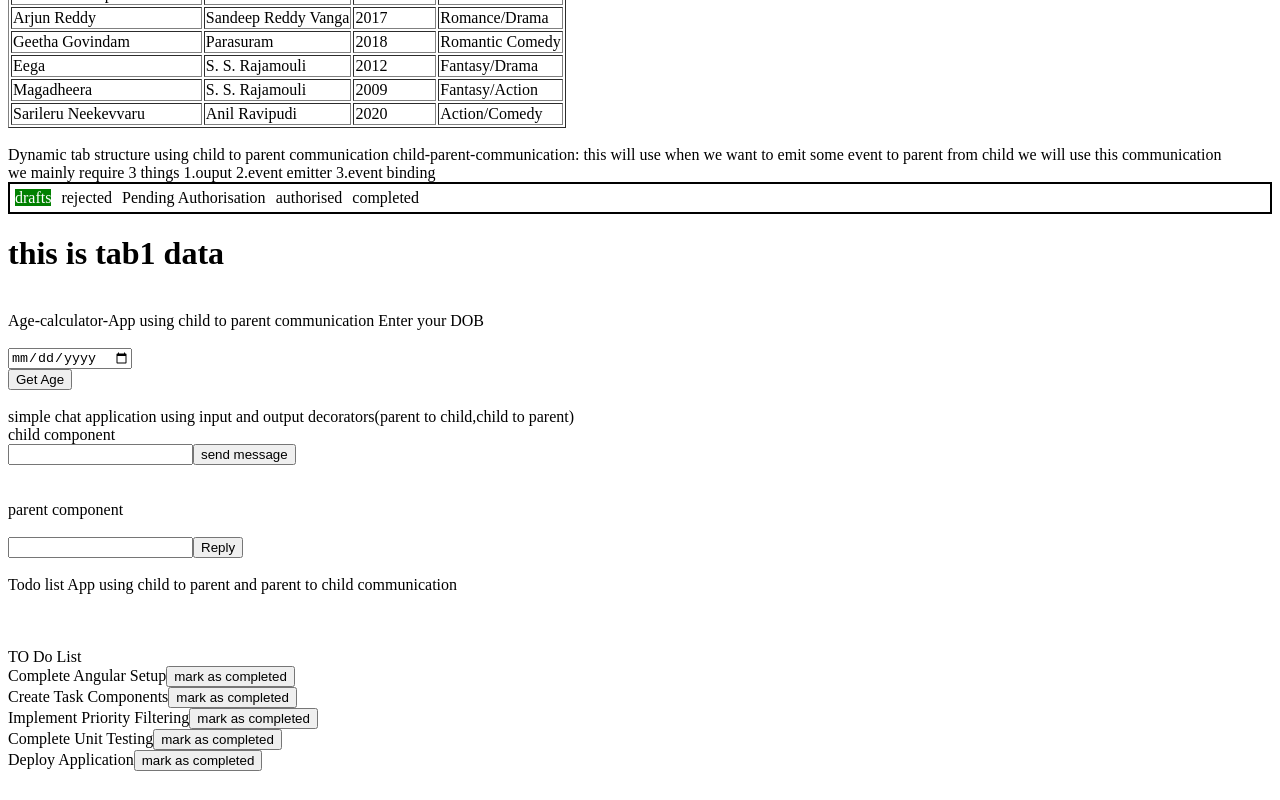
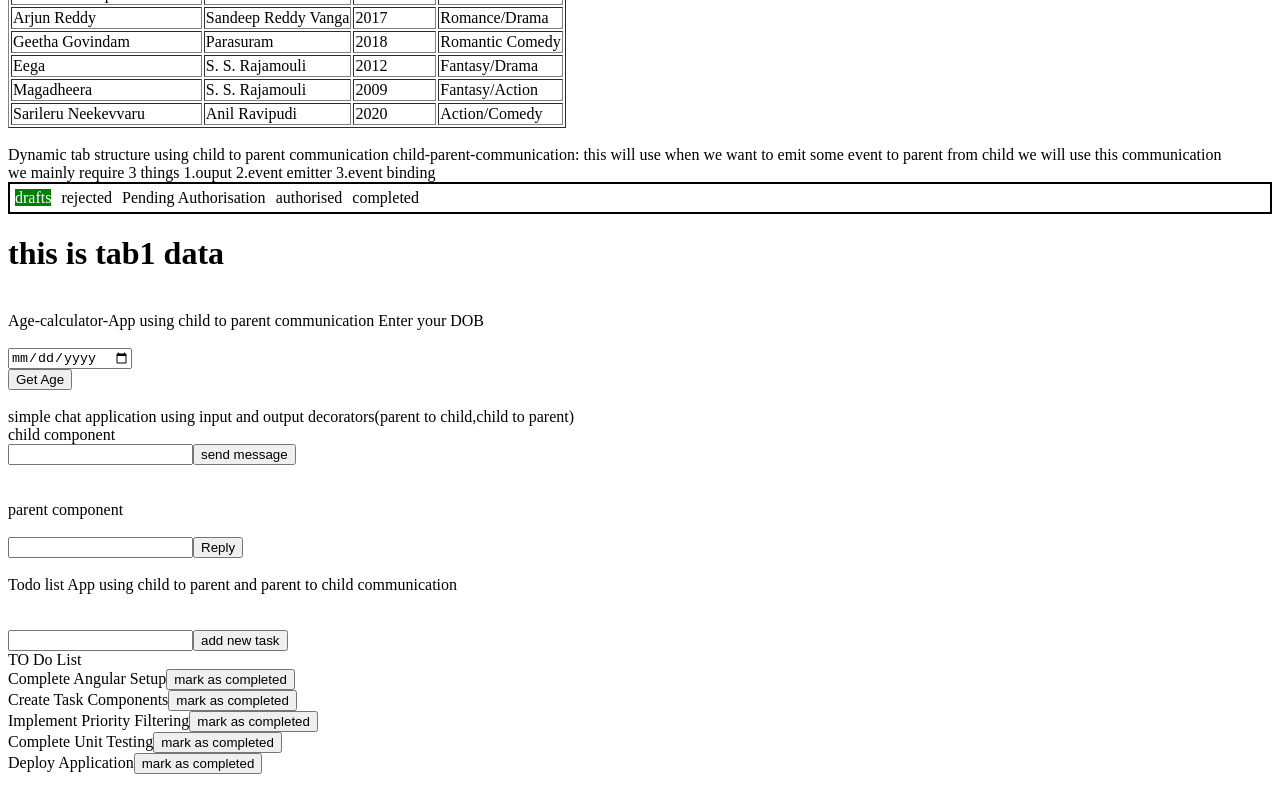
Before and after one commit to Sudheesh7504/Angular-learning-2024-2025, an Angular app: page / in a window 1280 px wide. Shown: the part 2681-3481 px from the top of the page. Built offline with nearby package versions, Linux system fonts and the light colour scheme.

Commit message:
child-parent-tasks

```diff
--- a/src/app/To-do-list-App/to-do-list/to-do-list.component.html
+++ b/src/app/To-do-list-App/to-do-list/to-do-list.component.html
@@ -1,4 +1,6 @@
 <br>
+<input type="text" #newTask>
+<button (click)="addnewTask(newTask.value)">add new task</button>
 <br>
 <div *ngIf="tasks.length > 0">
     TO Do List
--- a/src/app/To-do-list-App/to-do-list/to-do-list.component.ts
+++ b/src/app/To-do-list-App/to-do-list/to-do-list.component.ts
@@ -13,4 +13,9 @@ export class ToDoListComponent {
     this.tasks.splice(i, 1);
     this.completedTasksEmitter.emit(task);
   }
+
+  addnewTask(newtask: string) {
+    this.tasks.push({ id: Date.now(), title: newtask, status: 'pending' });
+
+  }
 }
```
